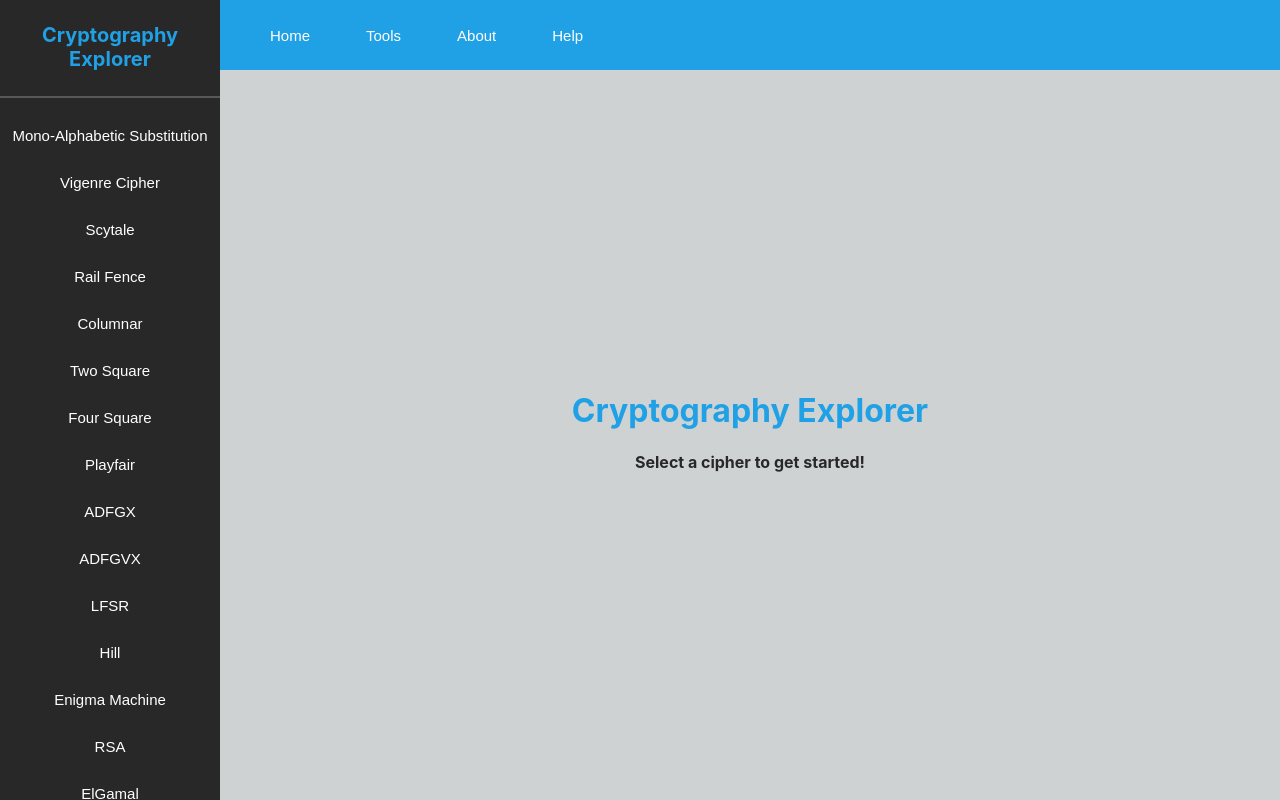
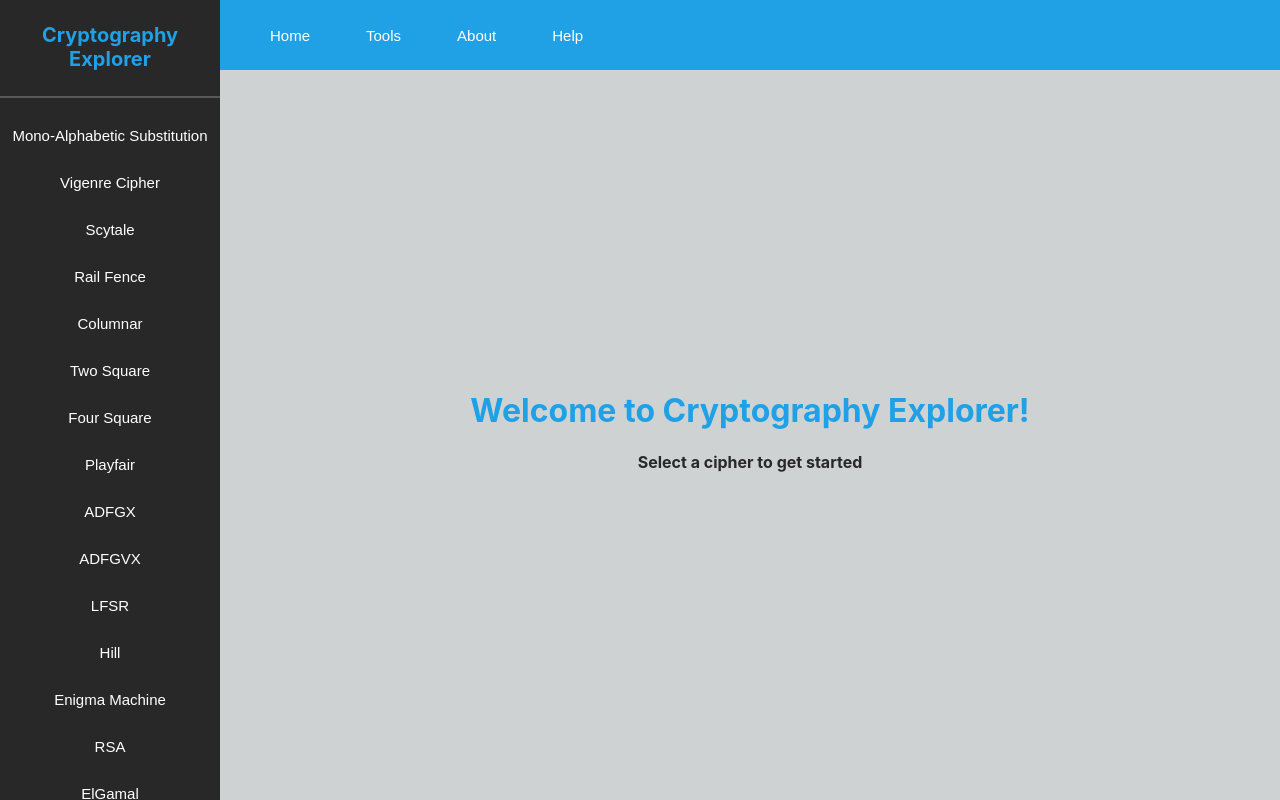
Before and after one commit to nickhudson4/Software-Engineering-Project, a React (Create React App) app in the folder main_app/: page / in a window 1280 px wide. Built offline with nearby package versions, Linux system fonts and the light colour scheme.

Commit message:
Worked on cipher components

```diff
--- a/main_app/src/Components/Body.js
+++ b/main_app/src/Components/Body.js
@@ -21,7 +21,7 @@ class Body extends Component {
   //Changes state of body from home to cipher
   //cipher being the page displayed for the cipher
   //Home being the opening page
-  sideBarOnClick = (whichButton) => {
+  sideBarOnClick = (whichButton) => { //Use arrow functions to use "this."
     this.setState({
       whichCipher: whichButton,
       currentLayout: 'cipher'
@@ -36,13 +36,11 @@ class Body extends Component {
   }
 
   render() {
-    console.log("Rerendering with state: " + this.state.currentLayout)
-    console.log("Rerendering with state: " + this.state.whichCipher)
     return (
         <body>
           <SidebarMenu onClickFunc = {this.sideBarOnClick}/>
           <TopbarMenu onClickFunc = {this.topBarOnClick}/>
-          <InnerBody whichLayout = {this.state.currentLayout}/>
+          <InnerBody whichLayout = {this.state.currentLayout} whichCipherClicked = {this.state.whichCipher}/>
         </body>
     );
   }
--- a/main_app/src/Components/Body/InnerBody.js
+++ b/main_app/src/Components/Body/InnerBody.js
@@ -5,6 +5,7 @@ import HomeArea from './InnerBody/HomeArea';
 import AboutArea from './InnerBody/AboutArea';
 
 class InnerBody extends Component {
+
   render() {
     console.log(this.props.whichLayout);
     if (this.props.whichLayout === 'home'){ //Home screen (No cipher input/output)
@@ -14,7 +15,7 @@ class InnerBody extends Component {
     }
     else if (this.props.whichLayout === 'cipher'){ //Cipher input/output displayed
       return (
-        <CipherArea/>
+        <CipherArea whichCipherClicked = {this.props.whichCipherClicked}/>
       );
     }
     else if (this.props.whichLayout === 'about'){
--- a/main_app/src/Components/Body/InnerBody/CipherArea.js
+++ b/main_app/src/Components/Body/InnerBody/CipherArea.js
@@ -1,18 +1,40 @@
 import React, { Component } from 'react';
 import './InnerBody.css';
+import Cipher from './CipherArea/Cipher';
+
+/*
+  Static components that are shared between each cipher.
+  Components specific to a cipher are in <Cipher/>
+*/
+
 class CipherArea extends Component {
+
+  constructor(props){
+    super(props);
+
+    this.state = {
+      inputText: 'none',
+    }
+  }
   render() {
     return (
         <div id="cipherArea_div">
-          <textarea className="inputOutput_textArea" id="input_textArea" placeholder="Input" rows="25" cols="80">
+          <textarea className="inputOutput_textArea" id="input_textArea" placeholder="Input" rows="25" cols="80"></textarea>
+          <textarea className="inputOutput_textArea" id="output_textArea" placeholder="Output" rows="25" cols="80"></textarea>
+          <br/>
+          <button type="button" onClick={this.encryptOnClick}>Encrypt</button>
+          <button type="button">Decrypt</button>
 
-          </textarea>
-          <textarea className="inputOutput_textArea" id="output_textArea" placeholder="Output" rows="25" cols="80">
-
-          </textarea>
-
+          <Cipher whichCipherClicked = {this.props.whichCipherClicked} inputText = {this.state.inputText}/>
         </div>
     );
+  }
+
+  encryptOnClick = () => {
+    var text = document.getElementById("input_textArea").value;  //Inputed text
+    this.setState({
+      inputText: text
+    })
   }
 }
 
--- /dev/null
+++ b/main_app/src/Components/Body/InnerBody/CipherArea/Cipher.js
@@ -0,0 +1,16 @@
+import React, { Component } from 'react';
+import './CipherArea.css';
+import MonoAlphSub from './Cipher/MonoAlphSub';
+/*
+    Renders specific component based on cipher chosen
+*/
+
+class Cipher extends Component {
+  render() {
+    return (
+        <MonoAlphSub inputText = {this.props.inputText}/>
+    );
+  }
+}
+
+export default Cipher;
--- /dev/null
+++ b/main_app/src/Components/Body/InnerBody/CipherArea/Cipher/MonoAlphSub.js
@@ -0,0 +1,18 @@
+import React, { Component } from 'react';
+import './Cipher.css';
+
+/*
+    Renders specific component based on cipher chosen
+*/
+
+class MonoAlphSub extends Component {
+  render() {
+    return (
+        <div id="monoAlphSub_div">
+
+        </div>
+    );
+  }
+}
+
+export default MonoAlphSub;
--- a/main_app/src/Components/Body/InnerBody/HomeArea.js
+++ b/main_app/src/Components/Body/InnerBody/HomeArea.js
@@ -5,8 +5,8 @@ class HomeArea extends Component {
   render() {
     return (
         <div id="homeArea_div">
-           <h1 id="homeArea_h1">Cryptography Explorer</h1>
-           <h4 id="homeArea_h4">Select a cipher to get started!</h4>
+           <h1 id="homeArea_h1">Welcome to Cryptography Explorer!</h1>
+           <h4 id="homeArea_h4">Select a cipher to get started</h4>
         </div>
     );
   }
```
Also changed, not shown: main_app/src/Components/Body/InnerBody/CipherArea/Cipher/Cipher.css (added), main_app/src/Components/Body/InnerBody/CipherArea/CipherArea.css (added).
